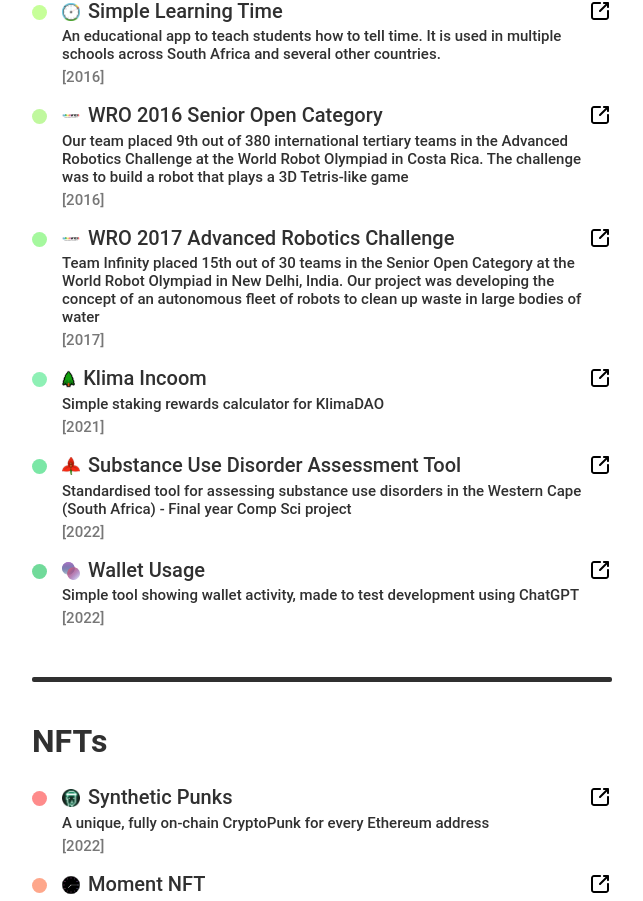
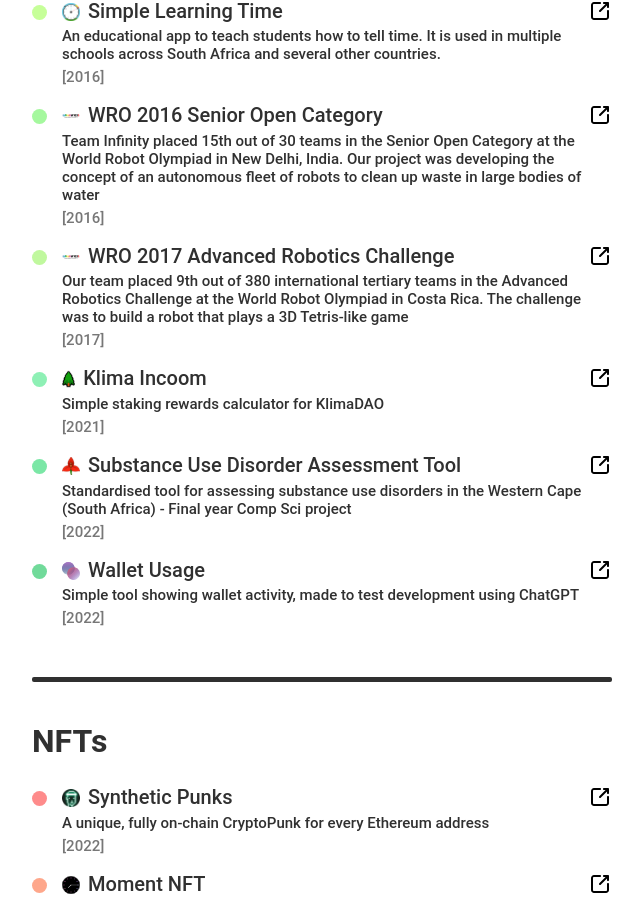
Before and after one commit to lbowles/Personal-Website, a React (Create React App) app: page / in a window 1280 px wide. Shown: the part 1734-2635 px from the top of the page, without its empty margins (318-961 px from the left). Built offline with nearby package versions, Linux system fonts and the light colour scheme.

Commit message:
Update Experience.tsx

```diff
--- a/src/components/Experience/Experience.tsx
+++ b/src/components/Experience/Experience.tsx
@@ -29,19 +29,19 @@
     {
       title: "WRO 2016 Senior Open Category",
       description:
-        "Our team placed 9th out of 380 international tertiary teams in the Advanced Robotics Challenge at the World Robot Olympiad in Costa Rica. The challenge was to build a robot that plays a 3D Tetris-like game",
+        "Team Infinity placed 15th out of 30 teams in the Senior Open Category at the World Robot Olympiad in New Delhi, India. Our project was developing the concept of an autonomous fleet of robots to clean up waste in large bodies of water",
       date: "[2016]",
-      link: "https://docs.google.com/document/d/1lOSYYLLtHfKbfC3GePSzaI4h3GZ6m7QN2lN7buuLsyE/edit?usp=sharing",
-      color: "#C0F89E",
+      link: "https://drive.google.com/file/d/1Gt3sx2SJ0AIhwbU1TJDCcwYEnEDOIPP1/view?usp=sharing",
+      color: "#A5F89E",
       logo: arc,
     },
     {
       title: "WRO 2017 Advanced Robotics Challenge",
       description:
-        "Team Infinity placed 15th out of 30 teams in the Senior Open Category at the World Robot Olympiad in New Delhi, India. Our project was developing the concept of an autonomous fleet of robots to clean up waste in large bodies of water",
+        "Our team placed 9th out of 380 international tertiary teams in the Advanced Robotics Challenge at the World Robot Olympiad in Costa Rica. The challenge was to build a robot that plays a 3D Tetris-like game",
       date: "[2017]",
-      link: "https://drive.google.com/file/d/1Gt3sx2SJ0AIhwbU1TJDCcwYEnEDOIPP1/view?usp=sharing",
-      color: "#A5F89E",
+      link: "https://docs.google.com/document/d/1lOSYYLLtHfKbfC3GePSzaI4h3GZ6m7QN2lN7buuLsyE/edit?usp=sharing",
+      color: "#C0F89E",
       logo: arc,
     },
     {
```
